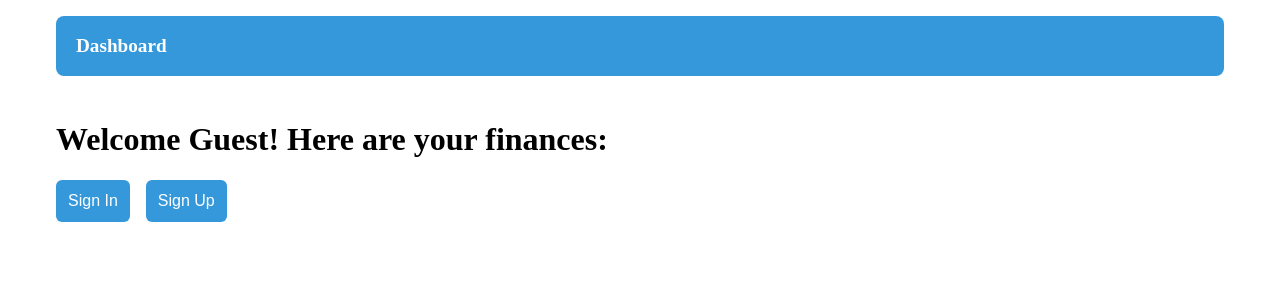
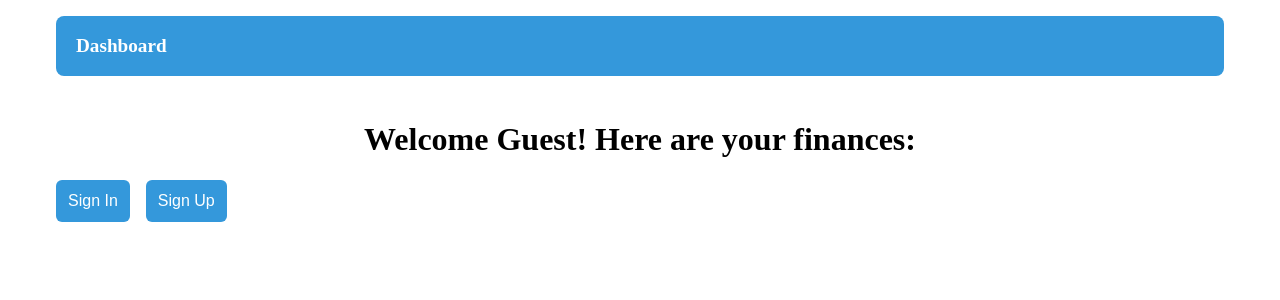
Before and after one commit to vikrant987123/finance-tracker, a React (Vite) app in the folder client/: page / in a window 1280 px wide. Shown: the top 300 px of the page. Built offline with nearby package versions, Linux system fonts and the light colour scheme; no server answers.

Commit message:
heading fix

```diff
--- a/client/src/pages/dashboard/index.tsx
+++ b/client/src/pages/dashboard/index.tsx
@@ -14,7 +14,9 @@ export const Dashboard = () => {
 
   return (
     <div className="dashboard_container">
-      <h1>Welcome {user?.firstName || "Guest"}! Here are your finances:</h1>
+      <h1 style={{ textAlign: "center" }}>
+        Welcome {user?.firstName || "Guest"}! Here are your finances:
+      </h1>
 
       {/* 🧠 Show Sign In/Up only when user is not logged in */}
       {!user && (
```
